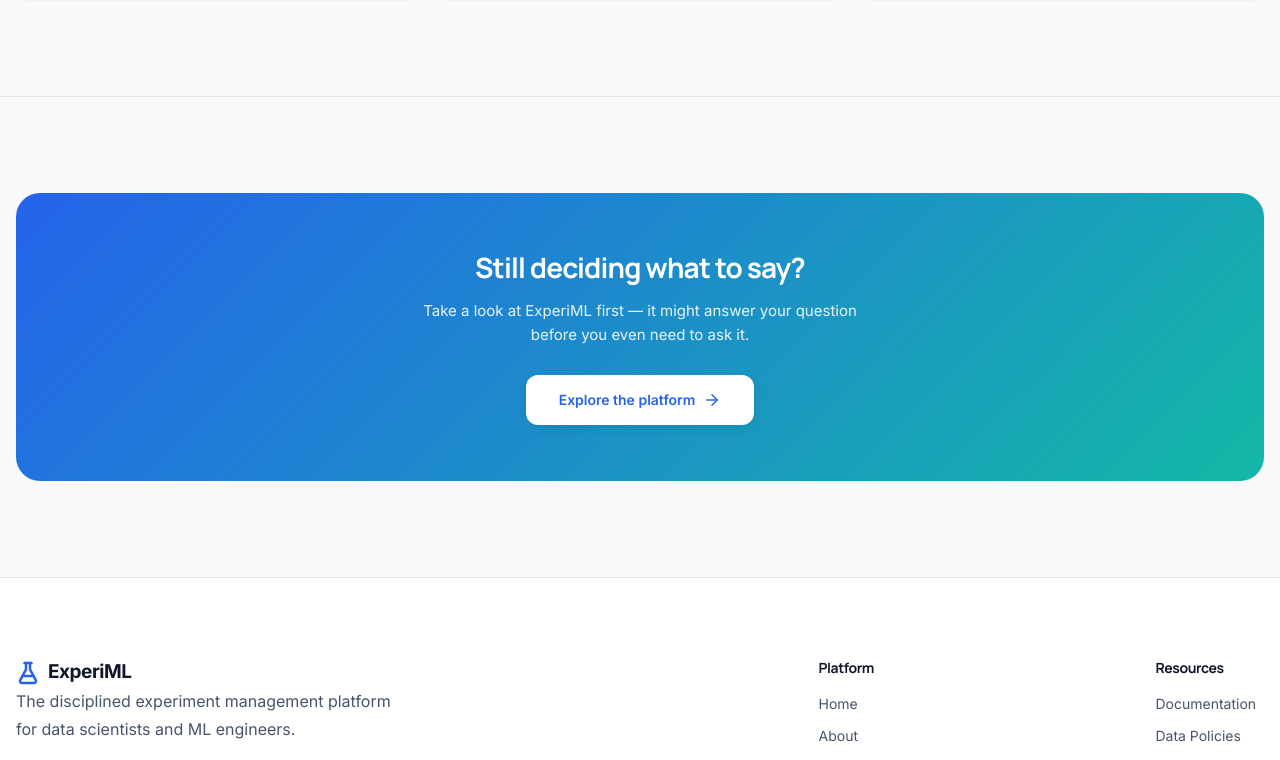
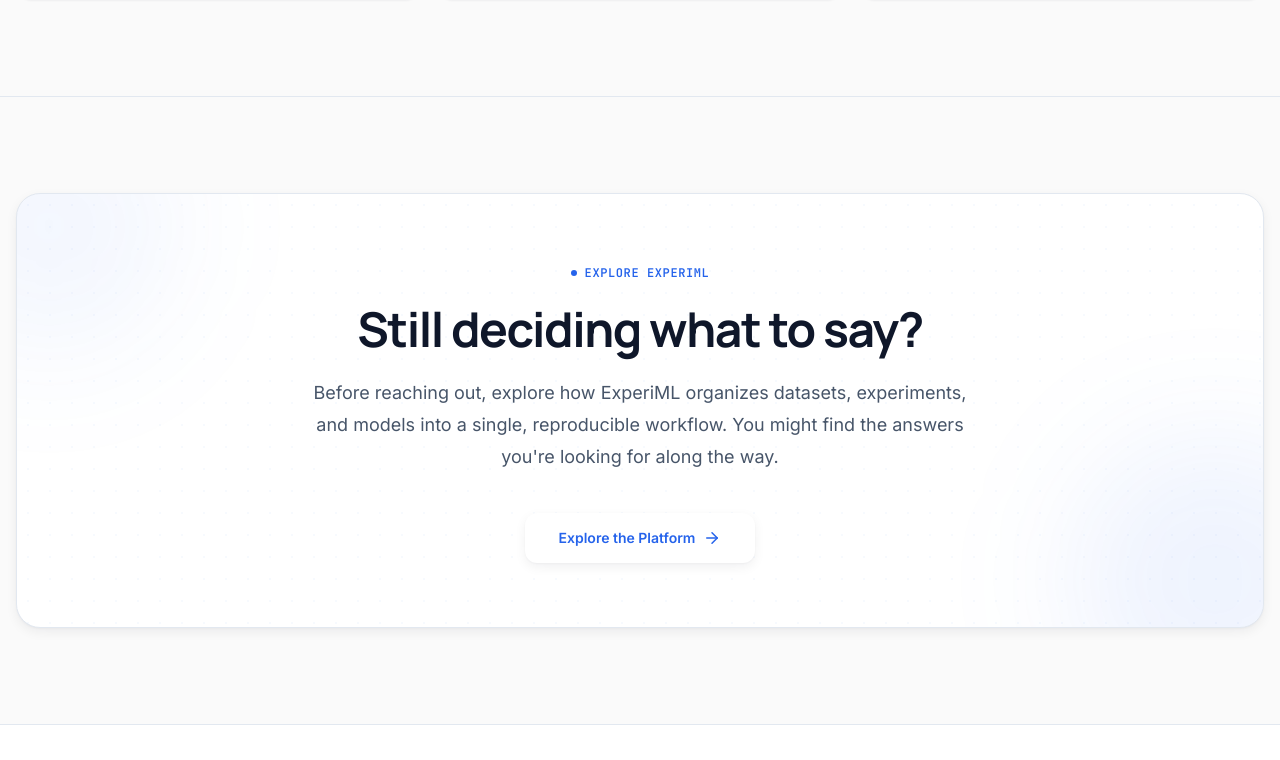
Before and after one commit to Dhairya-Dave-0204/ExperiML, a React (Vite) app in the folder frontend/: page /contact in a window 1280 px wide. Shown: the part 3459-4219 px from the top of the page. Built offline with nearby package versions, Linux system fonts and the light colour scheme.

Commit message:
Modify the overall UI of the contact CTA

```diff
--- a/frontend/src/components/shared/Contact/ContactCTA/ContactCTA.jsx
+++ b/frontend/src/components/shared/Contact/ContactCTA/ContactCTA.jsx
@@ -1,23 +1,61 @@
 import React from "react";
-import { ArrowRight } from "lucide-react"
+import { ArrowRight } from "lucide-react";
 
-import { ROUTES } from "@/constants/routes"
+import { ROUTES } from "@/constants/routes";
 
-import { CTAButton } from "@/components/components.index"
+import { CTAButton } from "@/components/components.index";
 
 function ContactCTA() {
   return (
     <section className="py-16 border-t border-border md:py-24">
       <div className="container-custom">
-        <div className="px-6 py-12 text-center text-white rounded-2xl bg-gradient-two-tone-2 md:px-10 md:py-14">
-          <h2 className="mb-3 font-heading text-2xl font-extrabold tracking-tight md:text-[28px]">
-            Still deciding what to say?
-          </h2>
-          <p className="mx-auto mb-7 max-w-md text-[15px] leading-relaxed text-white/90">
-            Take a look at ExperiML first — it might answer your question before
-            you even need to ask it.
-          </p>
-          <CTAButton to={ROUTES.SIGN_IN} icon={ArrowRight} children={"Explore the platform"} />
+        <div className="relative px-6 overflow-hidden border shadow-md rounded-3xl border-border bg-surface py-14 md:px-10 md:py-16">
+          {/* Background */}
+          <div className="absolute inset-0">
+            {/* Soft corner highlights */}
+            <div className="absolute w-64 h-64 rounded-full -left-24 -top-24 bg-primary/6 blur-3xl" />
+
+            <div className="absolute rounded-full -right-24 -bottom-24 h-72 w-72 bg-primary/8 blur-3xl" />
+
+            {/* Engineering grid */}
+            <div
+              className="
+                absolute
+                inset-0
+                opacity-[0.035]
+                bg-[radial-gradient(circle,#2563eb_1px,transparent_1px)]
+                bg-size-[22px_22px]
+              "
+            />
+          </div>
+
+          {/* Content */}
+          <div className="relative max-w-3xl mx-auto text-center">
+            <div className="inline-flex items-center gap-2 px-3 py-1 mb-5 font-mono text-xs font-semibold tracking-wider uppercase rounded-full bg-primary-soft text-primary">
+              <span className="h-1.5 w-1.5 rounded-full bg-primary" />
+              Explore ExperiML
+            </div>
+
+            <h2 className="text-3xl font-extrabold tracking-tight font-heading text-text sm:text-4xl lg:text-5xl">
+              Still deciding what to say?
+            </h2>
+
+            <p className="max-w-2xl mx-auto mt-6 text-base leading-8 text-text-secondary lg:text-lg">
+              Before reaching out, explore how ExperiML organizes datasets,
+              experiments, and models into a single, reproducible workflow. You
+              might find the answers you're looking for along the way.
+            </p>
+
+            <div className="flex justify-center mt-10">
+              <CTAButton
+                to={ROUTES.SIGN_IN}
+                icon={ArrowRight}
+                className="min-w-57.5"
+              >
+                Explore the Platform
+              </CTAButton>
+            </div>
+          </div>
         </div>
       </div>
     </section>
```
